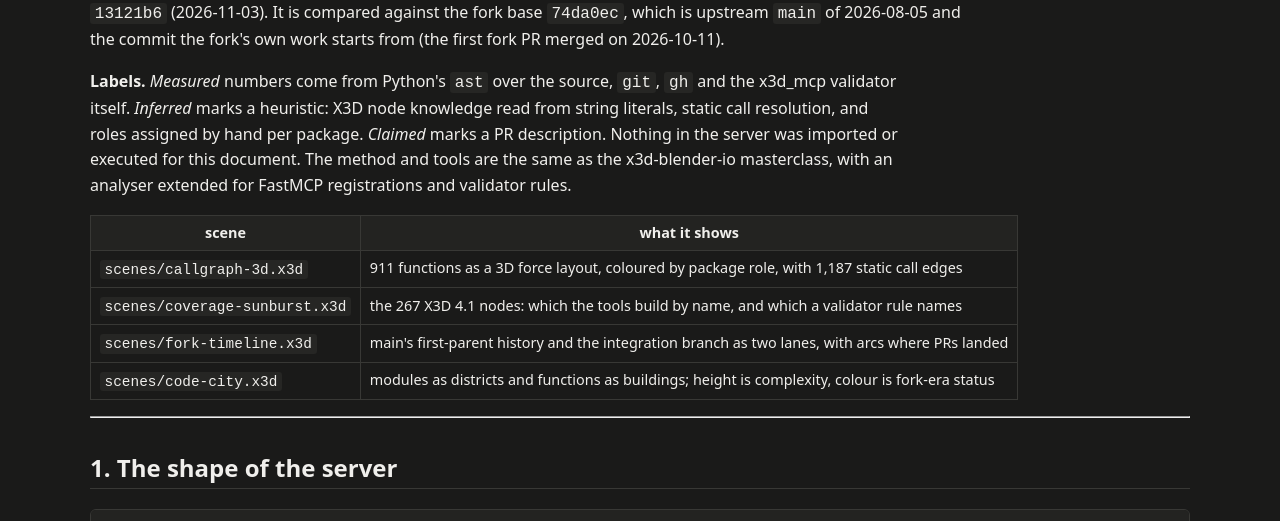
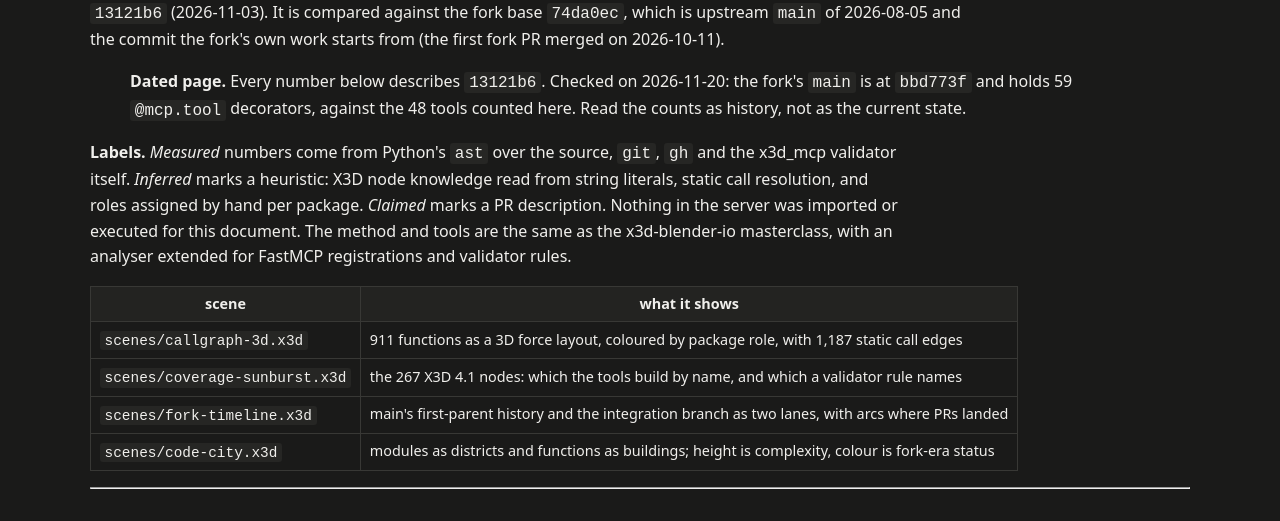
Before and after one commit to hagopjay/x3d.docs, a plain HTML site: page docs/x3d_mcp/MASTERCLASS.html in a window 1280 px wide. Shown: the part 206-727 px from the top of the page. Drawn offline with Linux system fonts and the light colour scheme.

Commit message:
Docs: fixes from the ontology engineering review; dated-page banner on the x3d_mcp teardown
Co-Authored-By: Claude Fable 5.2 <noreply@anthropic.com>

```diff
--- a/docs/x3d_mcp/MASTERCLASS.html
+++ b/docs/x3d_mcp/MASTERCLASS.html
@@ -8,6 +8,7 @@ th{background:#232321} h1,h2,h3{line-height:1.25} h2{border-bottom:1px solid #38
 <a href="https://github.com/Web3DConsortium/x3d_mcp">Web3DConsortium/x3d_mcp</a>, measured on 2026-11-13 at <code class="notranslate">origin/main</code><br>
 <code class="notranslate">13121b6</code> (2026-11-03). It is compared against the fork base <code class="notranslate">74da0ec</code>, which is upstream <code class="notranslate">main</code> of 2026-08-05 and<br>
 the commit the fork's own work starts from (the first fork PR merged on 2026-10-11).</p>
+<blockquote><p><strong>Dated page.</strong> Every number below describes <code class="notranslate">13121b6</code>. Checked on 2026-11-20: the fork's <code class="notranslate">main</code> is at <code class="notranslate">bbd773f</code> and holds 59 <code class="notranslate">@mcp.tool</code> decorators, against the 48 tools counted here. Read the counts as history, not as the current state.</p></blockquote>
 <p dir="auto"><strong>Labels.</strong> <em>Measured</em> numbers come from Python's <code class="notranslate">ast</code> over the source, <code class="notranslate">git</code>, <code class="notranslate">gh</code> and the x3d_mcp validator<br>
 itself. <em>Inferred</em> marks a heuristic: X3D node knowledge read from string literals, static call resolution, and<br>
 roles assigned by hand per package. <em>Claimed</em> marks a PR description. Nothing in the server was imported or<br>
```
Also changed, not shown: 2 other files.
